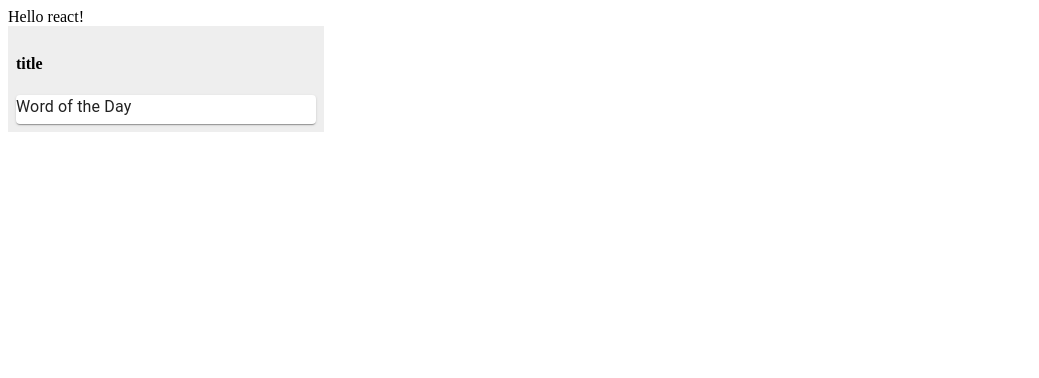
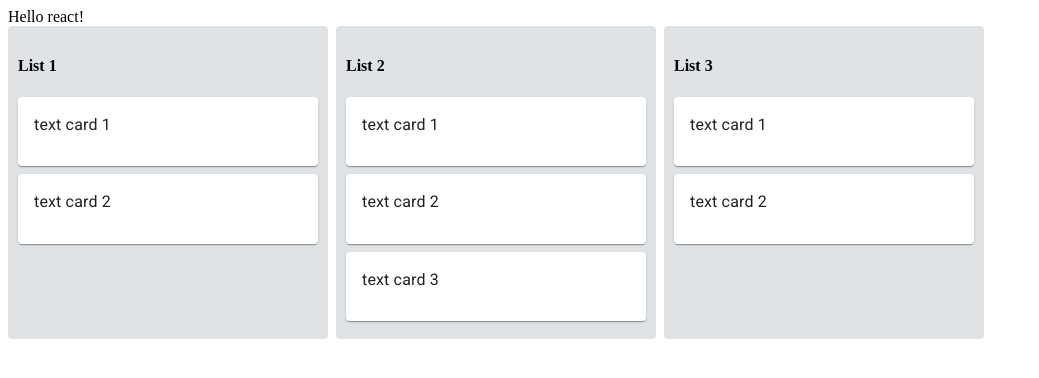
Before and after one commit to nicolasnazzaro/kanban-board, a React (Create React App) app: page / in a window 1280 px wide. Shown: the top 378 px of the page, without its empty margins (0-1039 px from the left). Built offline with nearby package versions, Linux system fonts and the light colour scheme.

Commit message:
Added listReducer and Store connected to App

```diff
--- a/public/index.html
+++ b/public/index.html
@@ -3,6 +3,8 @@
   <head>
     <meta charset="utf-8" />
     <link rel="icon" href="%PUBLIC_URL%/favicon.ico" />
+    <link rel="stylesheet" href="https://fonts.googleapis.com/css?family=Roboto:300,400,500,700&display=swap" />
+    <link rel="stylesheet" href="https://fonts.googleapis.com/icon?family=Material+Icons" />
     <meta name="viewport" content="width=device-width, initial-scale=1" />
     <meta name="theme-color" content="#000000" />
     <meta
--- a/src/components/App.js
+++ b/src/components/App.js
@@ -1,13 +1,29 @@
 import React from 'react';
 import List from './List';
+import { connect } from "react-redux";
+import { findByLabelText } from '@testing-library/react';
 
-function App() {
+const App = ({lists}) => {
+
   return (
     <div>
       Hello react!
-      <List title={"title"}/>
+      <div style={styles.listContainer}>
+        {lists.map(list => <List title={list.title} cards={list.cards}/>)}
+      </div>
     </div>
   );
 }
 
-export default App;
+const mapStateToProps = state => ({
+  lists: state.lists
+})
+
+
+const styles = {
+  listContainer: {
+    display: "flex"
+  }
+}
+
+export default connect(mapStateToProps)(App);
--- a/src/components/Card.js
+++ b/src/components/Card.js
@@ -1,14 +1,20 @@
 import React from 'react';
-import { Card, Typography } from '@material-ui/core';
+import { Card, Typography, CardContent } from '@material-ui/core';
 
-const CardItem = () => {
+const CardItem = ({text}) => {
     return (
-        <Card>
-            <Typography gutterBottom>
-              Word of the Day
-            </Typography>
+        <Card style={styles.cardContainer}>
+          <CardContent>
+            <Typography gutterBottom>{text}</Typography>
+          </CardContent>
         </Card>
       );
 }
 
+const styles = {
+  cardContainer: {
+    marginBottom: 8
+  }
+}
+
 export default CardItem;
--- a/src/components/List.js
+++ b/src/components/List.js
@@ -1,21 +1,22 @@
 import React from 'react'
 import CardItem from './Card'
 
-const List = ({title}) => {
+const List = ({title, cards}) => {
     return (
         <div style={styles.container}>
             <h4>{title}</h4>
-            <CardItem/>
+            {cards.map(card => (<CardItem text={card.text}/>) )}
         </div>
     );
 }
 
 const styles = {
     container : {
-        backgroundColor: "#eee",
-        borederRadius: 3,
+        backgroundColor: "#dfe3e6",
+        borderRadius: 4,
         width: 300,
-        padding: 8
+        padding: 10,
+        marginRight: 8
     }
 }
 
--- a/src/index.js
+++ b/src/index.js
@@ -3,7 +3,9 @@ import ReactDOM from 'react-dom';
 import App from './components/App';
 import * as serviceWorker from './serviceWorker';
 import { Provider } from 'react-redux';
-import store from './store/configureStore';
+import Store from './store/configureStore';
+
+const store = Store();
 
 ReactDOM.render(
   <Provider store={store}>
--- /dev/null
+++ b/src/reducers/listsReducer.js
@@ -0,0 +1,57 @@
+const initialState = [
+    {
+        title: "List 1",
+        id: 0,
+        cards: [
+            {
+                id: 0,
+                text: "text card 1"
+            },
+            {
+                id: 1,
+                text: "text card 2"
+            },
+        ]
+    },
+    {
+        title: "List 2",
+        id: 1,
+        cards: [
+            {
+                id: 0,
+                text: "text card 1"
+            },
+            {
+                id: 1,
+                text: "text card 2"
+            },
+            {
+                id: 2,
+                text: "text card 3"
+            }
+        ]
+    },
+    {
+        title: "List 3",
+        id: 0,
+        cards: [
+            {
+                id: 2,
+                text: "text card 1"
+            },
+            {
+                id: 1,
+                text: "text card 2"
+            },
+        ]
+    }
+]
+
+const listsReducer = (state = initialState, action) => {
+    switch(action.type) {
+        default:
+            return state;
+    }
+}
+
+export default listsReducer;
--- a/src/store/configureStore.js
+++ b/src/store/configureStore.js
@@ -1,7 +1,11 @@
-import { createStore } from 'redux';
+import { createStore, combineReducers } from 'redux';
+import listsReducer from '../reducers/listsReducer';
 
-const reducer = () => {}
-
-const store = createStore(reducer);
-
-export default store;
+export default () => {
+    const store = createStore(
+        combineReducers({
+            lists: listsReducer
+        }), window.__REDUX_DEVTOOLS_EXTENSION__ && window.__REDUX_DEVTOOLS_EXTENSION__()
+    );
+    return store;
+}
```
